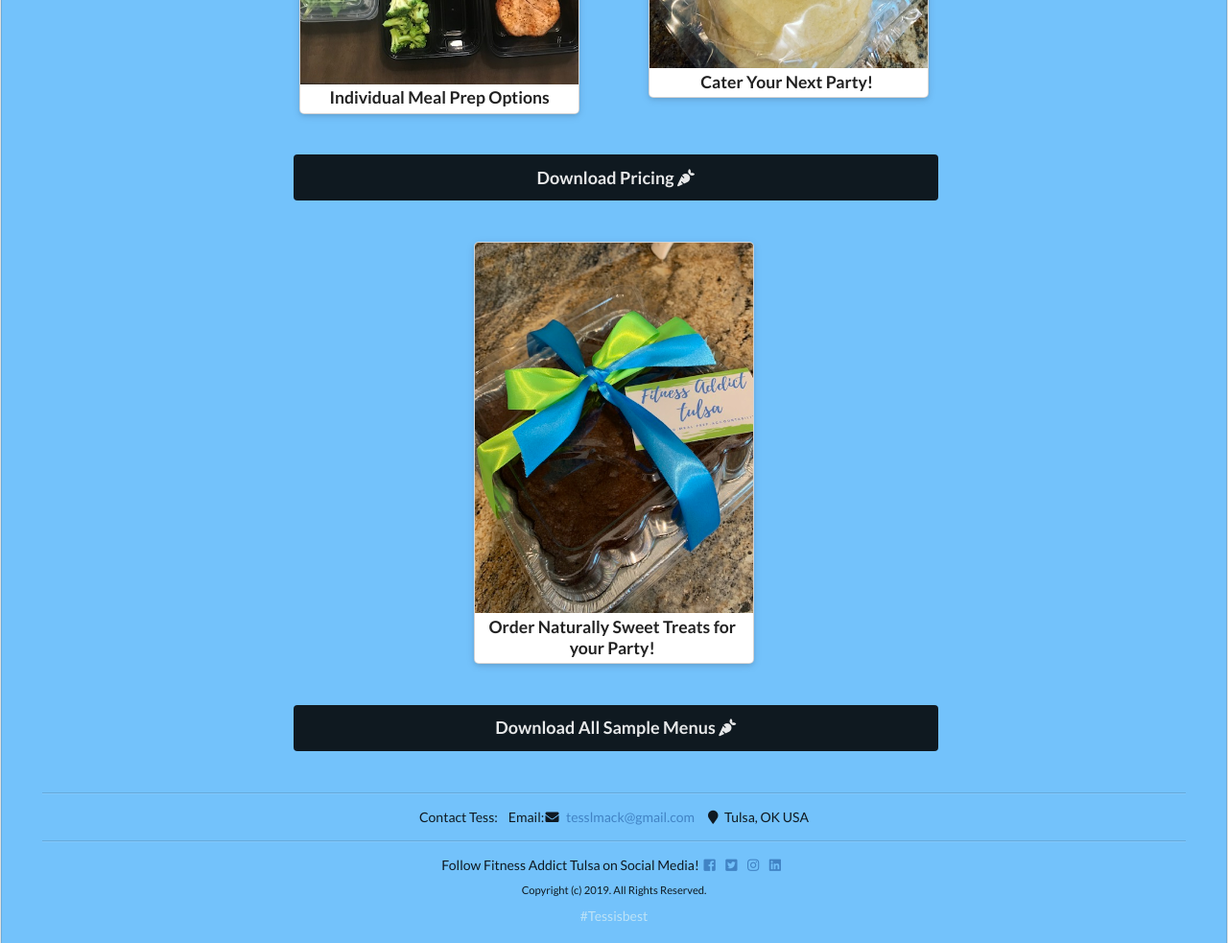
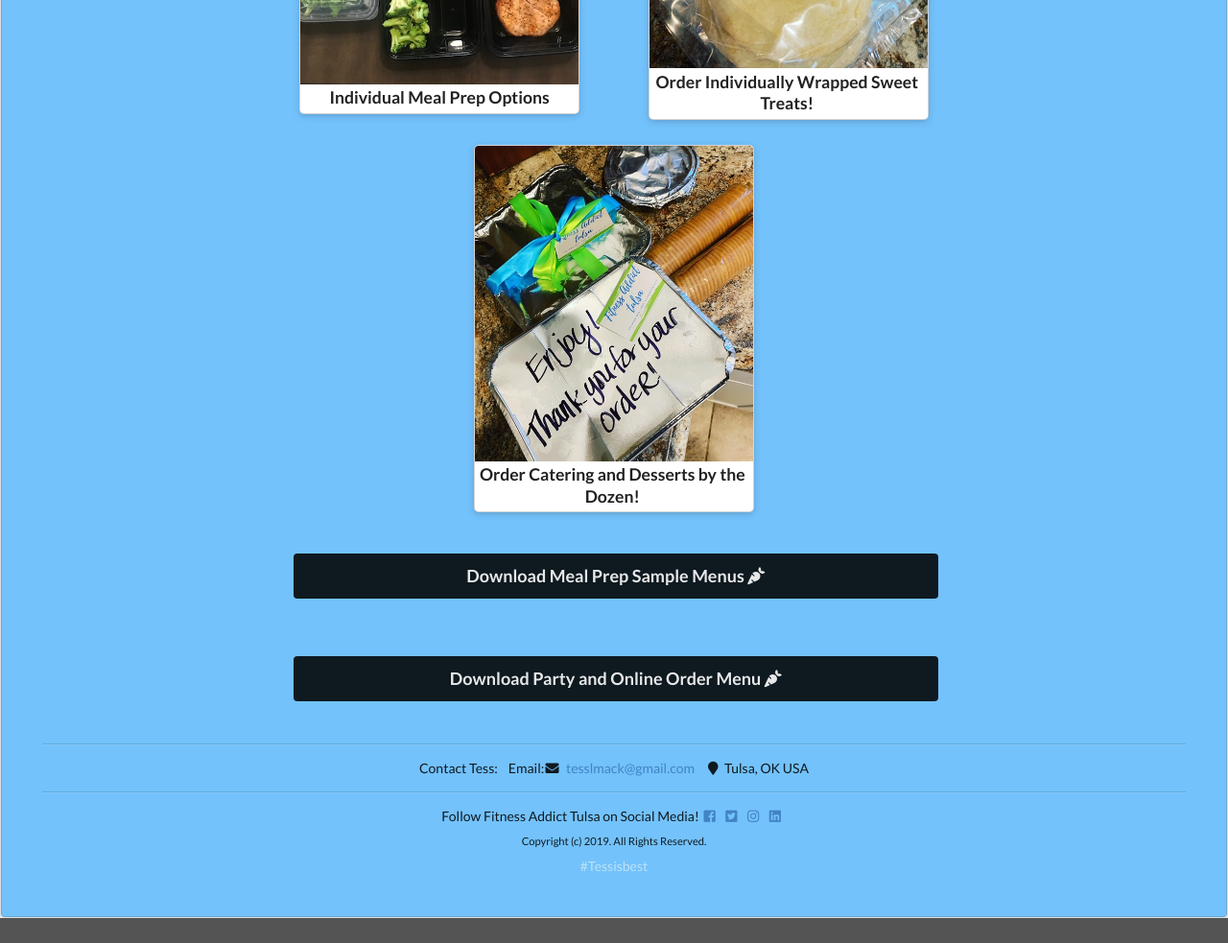
Before and after one commit to AubryOE/Fitness-Addict, a website: page menus.html in a window 1280 px wide. Shown: the part 1240-2223 px from the top of the page at 96% size. After the commit the page ends 2197 px from the top, so only its background shows below. Drawn offline with nearby package versions, Linux system fonts and the light colour scheme.

Commit message:
Adding catering menu button and catering image to Meal Prep Page

```diff
--- a/menus.html
+++ b/menus.html
@@ -159,7 +159,7 @@
                                 <div class="ui centered raised card">
                                     <img class="ui medium image" alt="Individually wrapped cookies" src="/img/DessertCookie.jpg">
                                     <div class="ui center aligned tiny header">
-                                        Cater Your Next Party!
+                                        Order Individually Wrapped Sweet Treats!
                                     </div>
                                     <!-- <div class="extra">
                                             <a id="priceList" class="big ui fluid button" href="" target="_blank">Download Pricing
@@ -169,23 +169,13 @@
                                 </div>
                             </div>    <!--End of wide column div-->
                         </div> <!--End of row div-->
-                        <div class="row">
-                        <div class="ui one column centered grid">
-                                <div class="column">
-                                    <div class="extra mealButton">
-                                            <a class="big ui fluid button mealDownload" href="" target="_blank">Download Pricing
-                                                <span><i class="fas fa-carrot"></i></span>
-                                            </a>
-                                    </div>
-                                </div>
-                            </div> <!--End of ui two column centered grid-->
-                        </div>
+
                         <div class="row">
                                 <div class="sixteen wide column">
                                     <div class="ui centered raised card">
-                                        <img class="ui medium image" src="/img/DessertParties.jpg">
+                                        <img class="ui medium image" src="/img/catering.jpg">
                                             <div class="ui center aligned tiny header">
-                                                Order Naturally Sweet Treats for your Party!
+                                                Order Catering and Desserts by the Dozen!
                                             </div>
                                     </div>
                                 </div>
@@ -227,13 +217,24 @@
                                 <div class="ui one column centered grid">
                                     <div class="column">
                                         <div class="extra">
-                                                <a class="big ui fluid button mealDownload" href="/img/Menus/AllSampleMenus.pdf" target="_blank">Download All Sample Menus
+                                                <a class="big ui fluid button mealDownload" href="/img/Menus/AllSampleMenus.pdf" target="_blank">Download Meal Prep Sample Menus
                                                     <span><i class="fas fa-carrot"></i></span>
                                                 </a>
                                         </div>
                                     </div>
                                 </div> <!--End of ui two column centered grid-->
                             </div> <!--End of row div -->
+                        <div class="row">
+                            <div class="ui one column centered grid">
+                                    <div class="column">
+                                        <div class="extra mealButton">
+                                                <a class="big ui fluid button mealDownload" href="/img/Menus/cateringMenu.pdf" target="_blank">Download Party and Online Order Menu
+                                                    <span><i class="fas fa-carrot"></i></span>
+                                                </a>
+                                        </div>
+                                    </div>
+                            </div> <!--End of ui two column centered grid-->
+                        </div>
                     </div> <!--End of ui stackable grid div-->
                 </div> <!-- End of main text container </div> -->
                     <div class="ui center aligned fluid container">
```
Also changed, not shown: img/catering.jpg (added), 1 other file.
